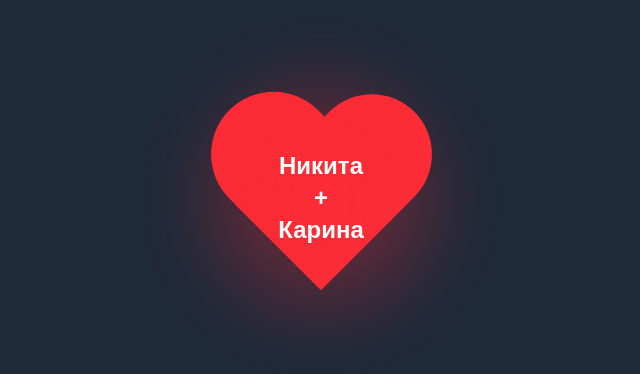
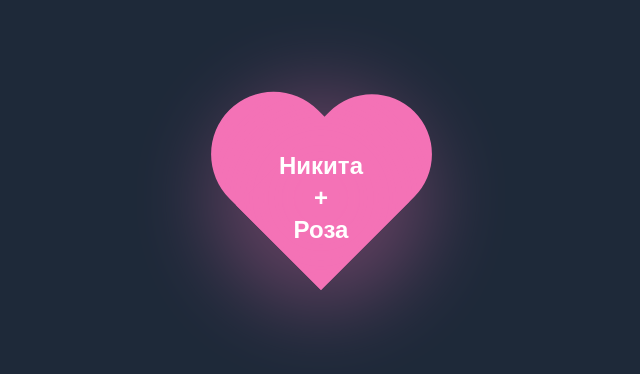
Before and after one commit to fxfuren/heart-app, a Next.js app: page / in a window 1280 px wide. Shown: the part 202-576 px from the top of the page, without its empty margins (319-959 px from the left). Built offline with nearby package versions, Linux system fonts and the light colour scheme.

Commit message:
fix: update names in Heart component and enhance color animation

```diff
--- a/src/app/page.tsx
+++ b/src/app/page.tsx
@@ -3,7 +3,7 @@ import Heart from '@/components/Heart'
 export default function Home() {
 	return (
 		<div className='flex items-center justify-center min-h-screen bg-gray-800'>
-			<Heart names='Никита + Карина' />
+			<Heart names='Никита + Роза' />
 		</div>
 	)
 }
--- a/src/components/Heart.tsx
+++ b/src/components/Heart.tsx
@@ -7,7 +7,6 @@ interface HeartProps {
 }
 
 export default function Heart({ names }: HeartProps) {
-	const [hovered, setHovered] = useState(false)
 	const [isMobile, setIsMobile] = useState(false)
 
 	useEffect(() => {
@@ -17,40 +16,42 @@ export default function Heart({ names }: HeartProps) {
 		return () => window.removeEventListener('resize', handleResize)
 	}, [])
 
+	// Анимация переливания цвета между розовым и красным
+	const colorAnimation = {
+		backgroundColor: ['#f472b6', '#ef4444', '#f472b6'], // розовый → красный → розовый
+		transition: {
+			duration: 2,
+			repeat: Infinity,
+			ease: 'easeInOut',
+		},
+	}
+
 	return (
 		<motion.div
 			className='relative flex flex-col items-center justify-center'
 			initial={{ scale: 1 }}
 			animate={{ scale: [1, 1.1, 1] }}
 			transition={{ repeat: Infinity, duration: 1 }}
-			onMouseEnter={() => setHovered(true)}
-			onMouseLeave={() => setHovered(false)}
 		>
 			<div className='relative w-[240px] h-[216px] mt-4'>
-				<div
-					className={`absolute top-0 w-[125px] h-[192px] bg-red-500 rounded-t-[120px] left-[120px] rotate-[-45deg] origin-bottom-left transition-all ${
-						hovered ? 'bg-pink-400' : 'bg-red-500'
-					}`}
+				<motion.div
+					className='absolute top-0 w-[125px] h-[192px] rounded-t-[120px] left-[120px] rotate-[-45deg] origin-bottom-left'
+					animate={colorAnimation}
 				/>
-				<div
-					className={`absolute top-0 w-[120px] h-[192px] bg-red-500 rounded-t-[120px] left-0 rotate-[45deg] origin-bottom-right transition-all ${
-						hovered ? 'bg-pink-400' : 'bg-red-500'
-					}`}
+				<motion.div
+					className='absolute top-0 w-[120px] h-[192px] rounded-t-[120px] left-0 rotate-[45deg] origin-bottom-right'
+					animate={colorAnimation}
 				/>
 			</div>
 
 			<motion.div
-				className='absolute w-[220px] h-[220px] bg-red-500 blur-2xl opacity-30 rounded-full'
-				animate={
-					isMobile
-						? { opacity: [0.3, 0.7, 0.3] }
-						: { scale: hovered ? 1.2 : 1, opacity: hovered ? 0.5 : 0.3 }
-				}
-				transition={
-					isMobile
-						? { repeat: Infinity, duration: 1, ease: 'easeInOut' }
-						: { duration: 0.3 }
-				}
+				className='absolute w-[220px] h-[220px] blur-2xl opacity-30 rounded-full'
+				animate={{
+					scale: [1, 1.2, 1],
+					opacity: [0.3, 0.6, 0.3],
+					backgroundColor: ['#f472b6', '#ef4444', '#f472b6'],
+				}}
+				transition={{ repeat: Infinity, duration: 2, ease: 'easeInOut' }}
 			/>
 
 			<span
```
